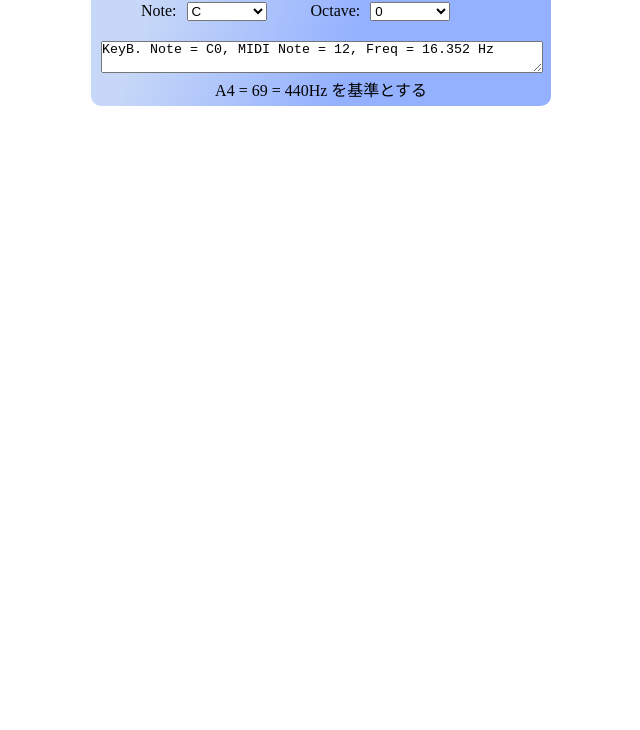
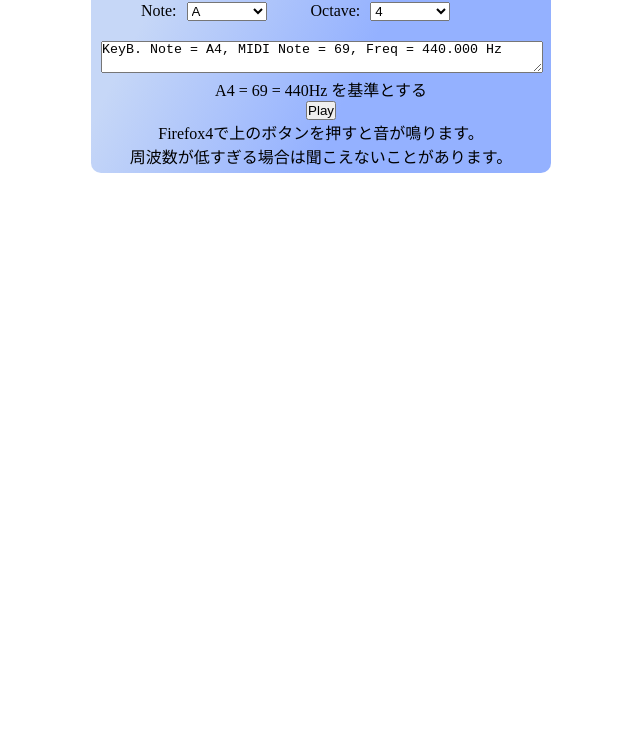
Before and after one commit to hakobera/pitchtable, a plain HTML site: page index.html in a window 1280 px wide. Shown: the part 70-800 px from the top of the page, without its empty margins (319-959 px from the left). Drawn offline with Linux system fonts and the light colour scheme.

Commit message:
Firefox 4 でサンプル音を再生できるようにした。また、デフォルトの値を C0 から A4 に変更。

```diff
--- a/index.css
+++ b/index.css
@@ -52,6 +52,6 @@
     text-align: center;
 }
 
-#pitchinfo {
+#pitchInfo {
     width: 100%;
 }
--- a/index.html
+++ b/index.html
@@ -17,8 +17,10 @@
             </ul>
         </div>
         <div id="results">
-            <textarea id="pitchinfo"></textarea>
+            <textarea id="pitchInfo"></textarea>
             <p>A4 = 69 = 440Hz を基準とする</p>
+            <button id="play">Play</button>
+            <p>Firefox4で上のボタンを押すと音が鳴ります。<br/>周波数が低すぎる場合は聞こえないことがあります。</p>
         </div>
     </div>
 </body>
--- a/index.js
+++ b/index.js
@@ -4,7 +4,8 @@ document.addEventListener('DOMContentLoaded', function() {
     var i, option,
         noteSelect = document.getElementById('note'),
         octaveSelect = document.getElementById('octave'),
-        pitchInfoText = document.getElementById('pitchinfo');
+        pitchInfoText = document.getElementById('pitchInfo'),
+        playButton = document.getElementById('play');
 
     var noteNames = PitchTable.getNoteNames(),
         noteNamesLength = noteNames.length,
@@ -25,19 +26,52 @@ document.addEventListener('DOMContentLoaded', function() {
     }
     octaveSelect.appendChild(octaveOptions);
 
-    // Bind events
-    var calcPitch = function() {
+    // Event function
+
+    /**
+     * Current pitch information.
+     */
+    var audio = new Audio(),
+        sampleRate = 44100,
+        soundDataSize = 2/*secounds*/ * sampleRate,
+        soundData = new Float32Array(soundDataSize),
+        pitch;
+
+    function calcPitch(e) {
         var note = noteSelect.value;
         var octave = octaveSelect.value;
-        var pitch = PitchTable.calcPitch(note, octave);
-        var result = 'KeyB. Note = ' + pitch.noteName + ', MIDI Note = ' + pitch.noteNumber + ', Freq = ' + pitch.frequency.toFixed(3) + ' Hz';
-        pitchInfoText.value = result;
+        pitch = PitchTable.calcPitch(note, octave);
+        pitchInfoText.value = 'KeyB. Note = ' + pitch.noteName + ', MIDI Note = ' + pitch.noteNumber + ', Freq = ' + pitch.frequency.toFixed(3) + ' Hz';
+    }
+
+    function createSoundData() {
+       var freq = pitch.frequency,
+           k = 2 * Math.PI * freq / sampleRate,
+           i;
+
+       for (i = 0; i < soundDataSize; ++i) {
+           soundData[i] = 0.1 * Math.sin(k * i);
+       }
+
+       return soundData;
+    }
+
+    function playSound(e) {
+        e.preventDefault();
+        if (audio.mozSetup) {
+            audio.mozSetup(1, sampleRate);
+            audio.mozWriteAudio(createSoundData());
+        }
     };
 
+    // Bind events
     noteSelect.addEventListener('change', calcPitch, false);
     octaveSelect.addEventListener('change', calcPitch, false);
+    playButton.addEventListener('click', playSound, false);
 
     // Calc initial value
+    noteSelect.value = 'A';
+    octaveSelect.value = '4';
     calcPitch();
 
 }, false);
```
